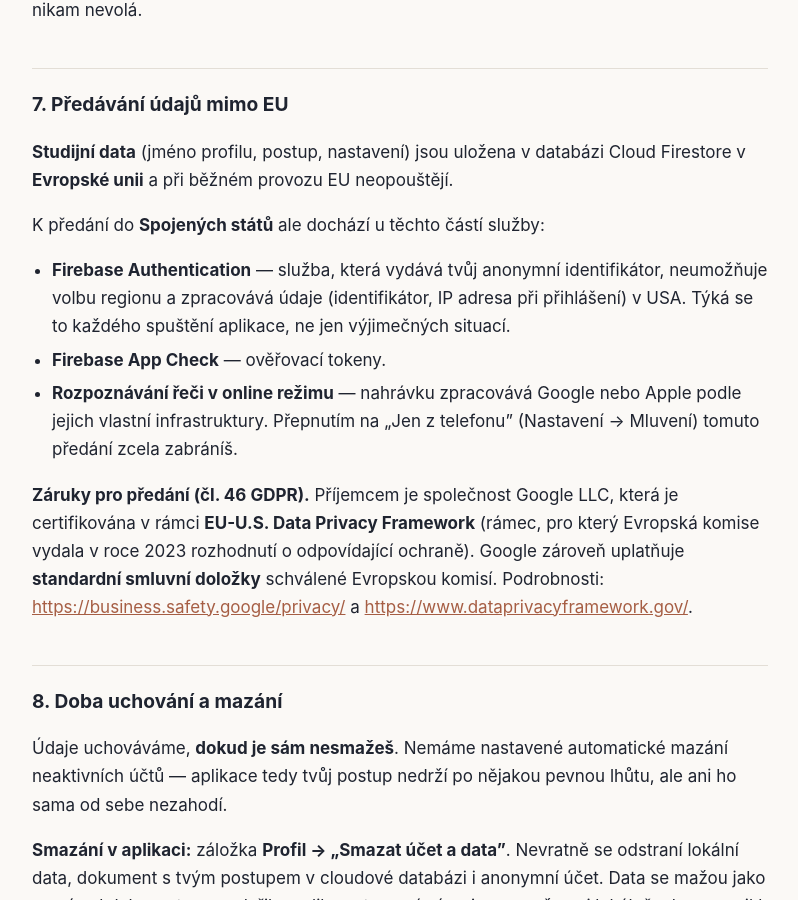
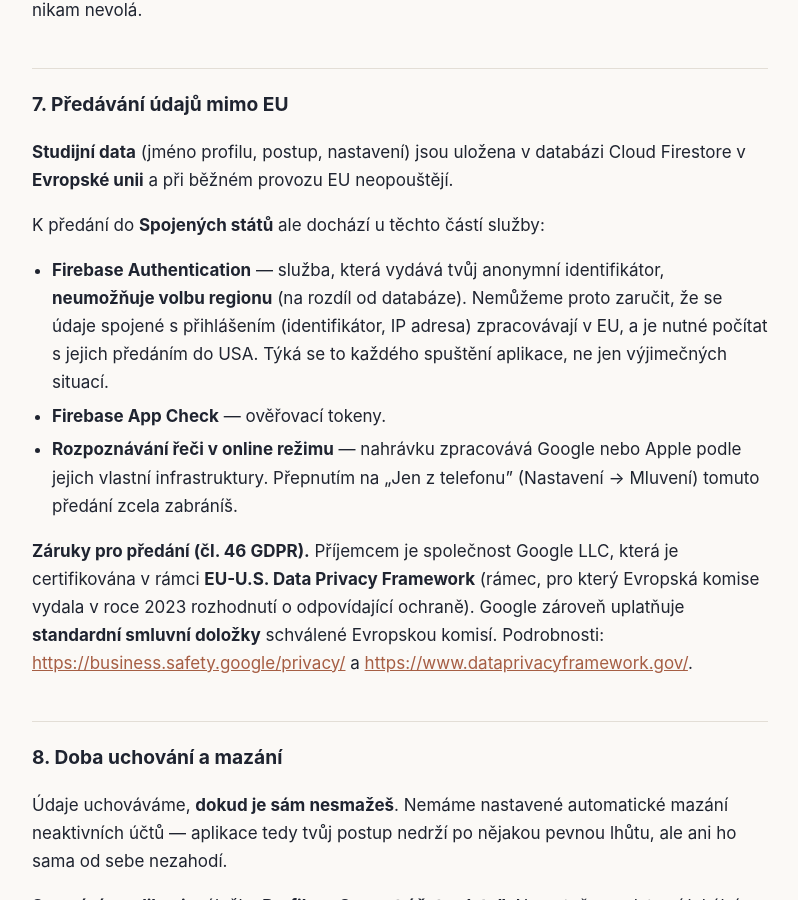
Before and after one commit to kulistakmarcel/italiano-privacy, a Jekyll site: the page built from index.md, in a window 1280 px wide and 900 px high, scrolled down 2804 px. Shown: the whole window, without its empty margins (240-1038 px from the left). Built offline with Jekyll 4.4.1, drawn with Linux system fonts in a browser that asks for light colours; our own code applies the rules of GitHub Pages for plain Markdown files.

Commit message:
Presnejsi formulace u Firebase Auth: nelze zvolit region

```diff
--- a/index.md
+++ b/index.md
@@ -102,9 +102,10 @@ Cloud Firestore v **Evropské unii** a při běžném provozu EU neopouštějí.
 K předání do **Spojených států** ale dochází u těchto částí služby:
 
 - **Firebase Authentication** — služba, která vydává tvůj anonymní identifikátor,
-  neumožňuje volbu regionu a zpracovává údaje (identifikátor, IP adresa při
-  přihlášení) v USA. Týká se to každého spuštění aplikace, ne jen výjimečných
-  situací.
+  **neumožňuje volbu regionu** (na rozdíl od databáze). Nemůžeme proto zaručit,
+  že se údaje spojené s přihlášením (identifikátor, IP adresa) zpracovávají
+  v EU, a je nutné počítat s jejich předáním do USA. Týká se to každého
+  spuštění aplikace, ne jen výjimečných situací.
 - **Firebase App Check** — ověřovací tokeny.
 - **Rozpoznávání řeči v online režimu** — nahrávku zpracovává Google nebo Apple
   podle jejich vlastní infrastruktury. Přepnutím na „Jen z telefonu"
```
